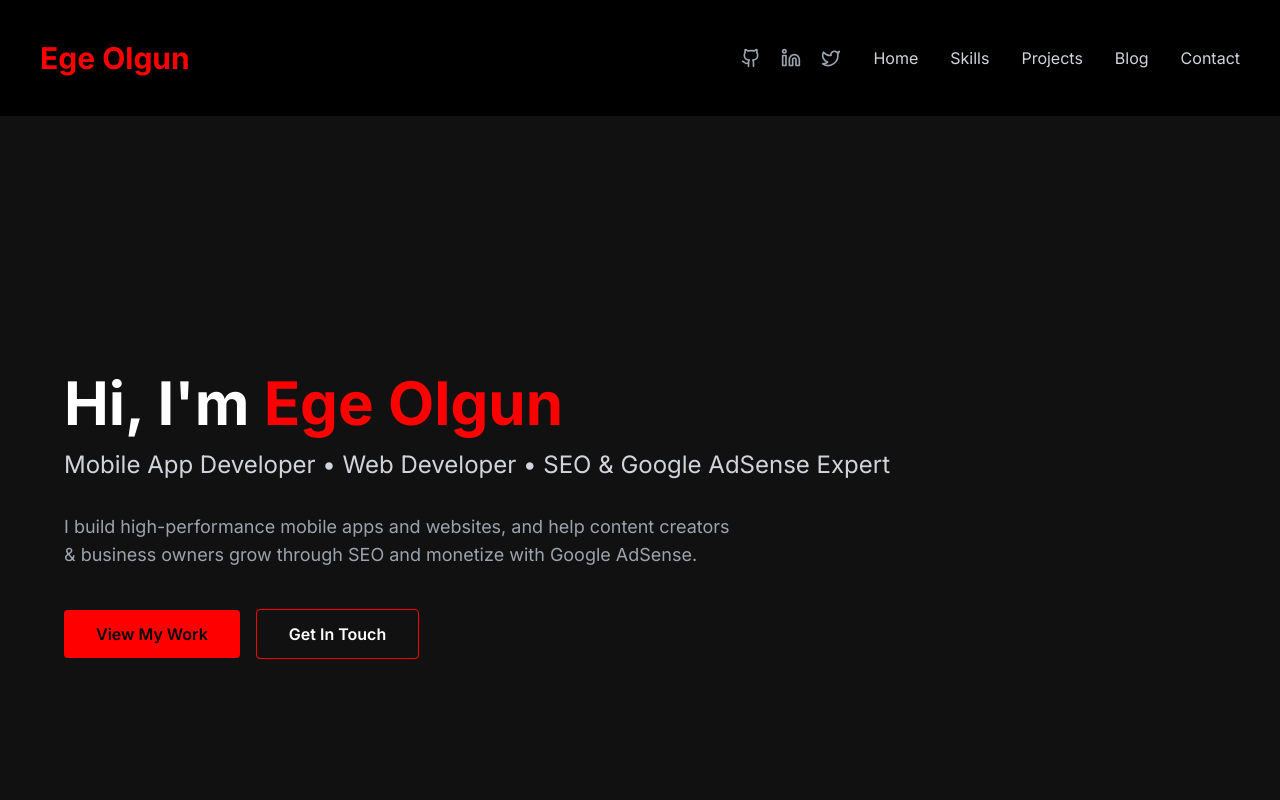
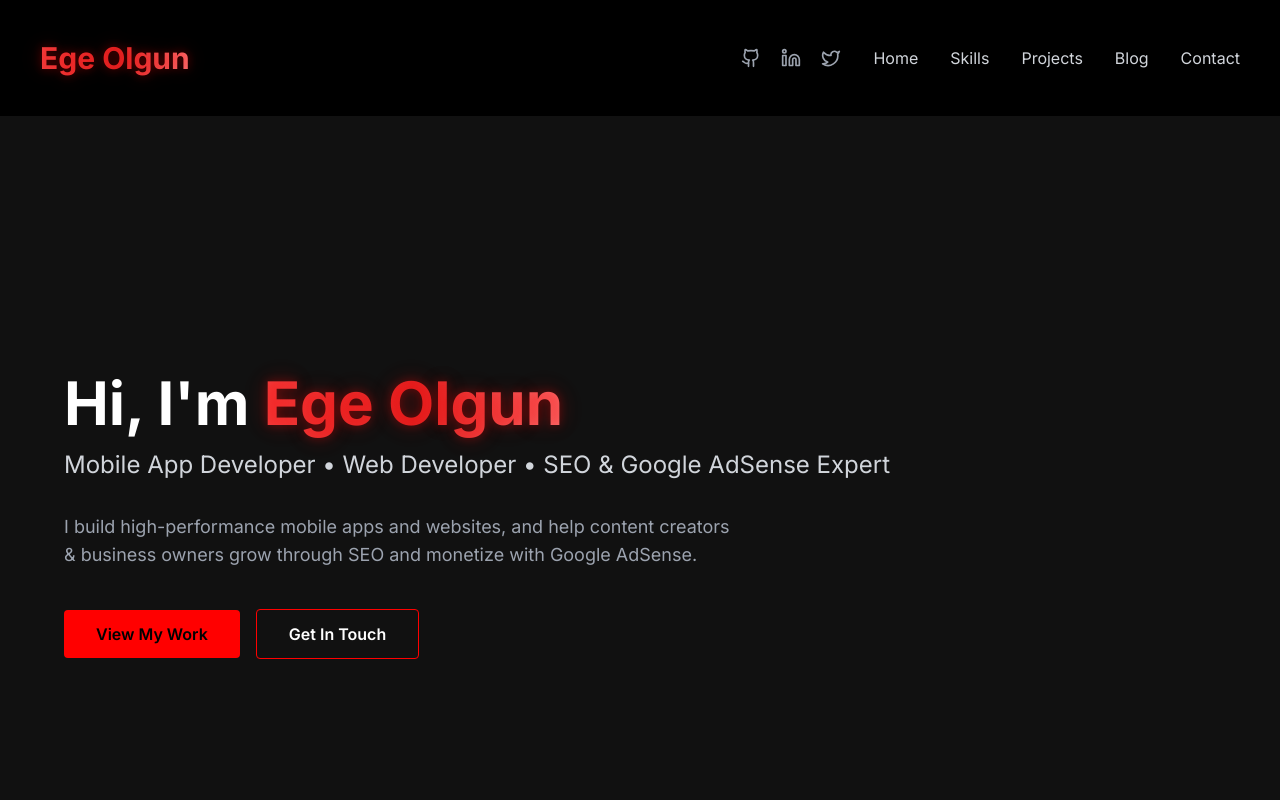
Before and after one commit to Spearfisher64/Ege-website, a React (Vite) app: page / in a window 1280 px wide. Shown: the top 800 px of the page. Built offline with nearby package versions, Linux system fonts and the light colour scheme.

Commit message:
Neon Effect Added To My Name

```diff
--- a/src/App.jsx
+++ b/src/App.jsx
@@ -1,6 +1,6 @@
 import { Routes, Route } from "react-router-dom";
 import Header from "./components/Header";
-import Hero from "./components/Hero";
+import Hero from "./components/hero";
 import Skills from "./components/Skills";
 import Projects from "./components/Projects";
 import Blog from "./components/Blog";
--- a/src/components/Header.jsx
+++ b/src/components/Header.jsx
@@ -3,7 +3,9 @@ import SocialIcons from "./SocialIcons";
 const Header = () => {
   return (
     <header className="flex justify-between items-center p-6 md:p-10">
-      <h1 className="text-2xl md:text-3xl font-bold text-primary">Ege Olgun</h1>
+      <h1 className="text-2xl md:text-3xl font-bold text-primary">
+        <span className="neon-glow">Ege Olgun</span>
+      </h1>
 
       <div className="flex items-center space-x-8">
         {/* Social Icons */}
--- a/src/components/Hero.jsx
+++ b/src/components/Hero.jsx
@@ -1,3 +1,5 @@
+import CodeGridBackground from "./CodeGridBackground";
+
 const Hero = () => {
   return (
     <section
@@ -6,7 +8,7 @@ const Hero = () => {
     >
       <div className="max-w-4xl" data-aos="fade-right">
         <h2 className="text-4xl md:text-6xl font-bold mb-4">
-          Hi, I'm <span className="text-primary">Ege Olgun</span>
+          Hi, I'm <span className="neon-glow">Ege Olgun</span>
         </h2>
         <p className="text-xl md:text-2xl text-gray-300 mb-8">
           Mobile App Developer • Web Developer • SEO & Google AdSense Expert
--- a/src/index.css
+++ b/src/index.css
@@ -5,3 +5,33 @@
 body {
   @apply bg-black text-white font-sans;
 }
+
+/* Neon Red Gradient Glow */
+.neon-glow {
+  @apply relative text-transparent bg-clip-text bg-gradient-to-r from-red-500 via-red-600 to-red-400;
+
+  /* Optional: Add slight text shadow for depth */
+  text-shadow:
+    0 0 10px rgba(255, 0, 0, 0.3),
+    0 0 20px rgba(255, 0, 0, 0.2),
+    0 0 30px rgba(255, 0, 0, 0.1);
+}
+
+
+/* Optional: Pulse animation */
+@keyframes pulse {
+  from {
+    text-shadow:
+      0 0 10px rgba(255, 0, 0, 0.5),
+      0 0 20px rgba(255, 0, 0, 0.6),
+      0 0 30px rgba(255, 0, 0, 0.7);
+  }
+
+  to {
+    text-shadow:
+      0 0 15px rgba(255, 0, 0, 0.6),
+      0 0 25px rgba(255, 0, 0, 0.8),
+      0 0 40px rgba(255, 0, 0, 0.9),
+      0 0 50px rgba(255, 0, 0, 1);
+  }
+}
```
